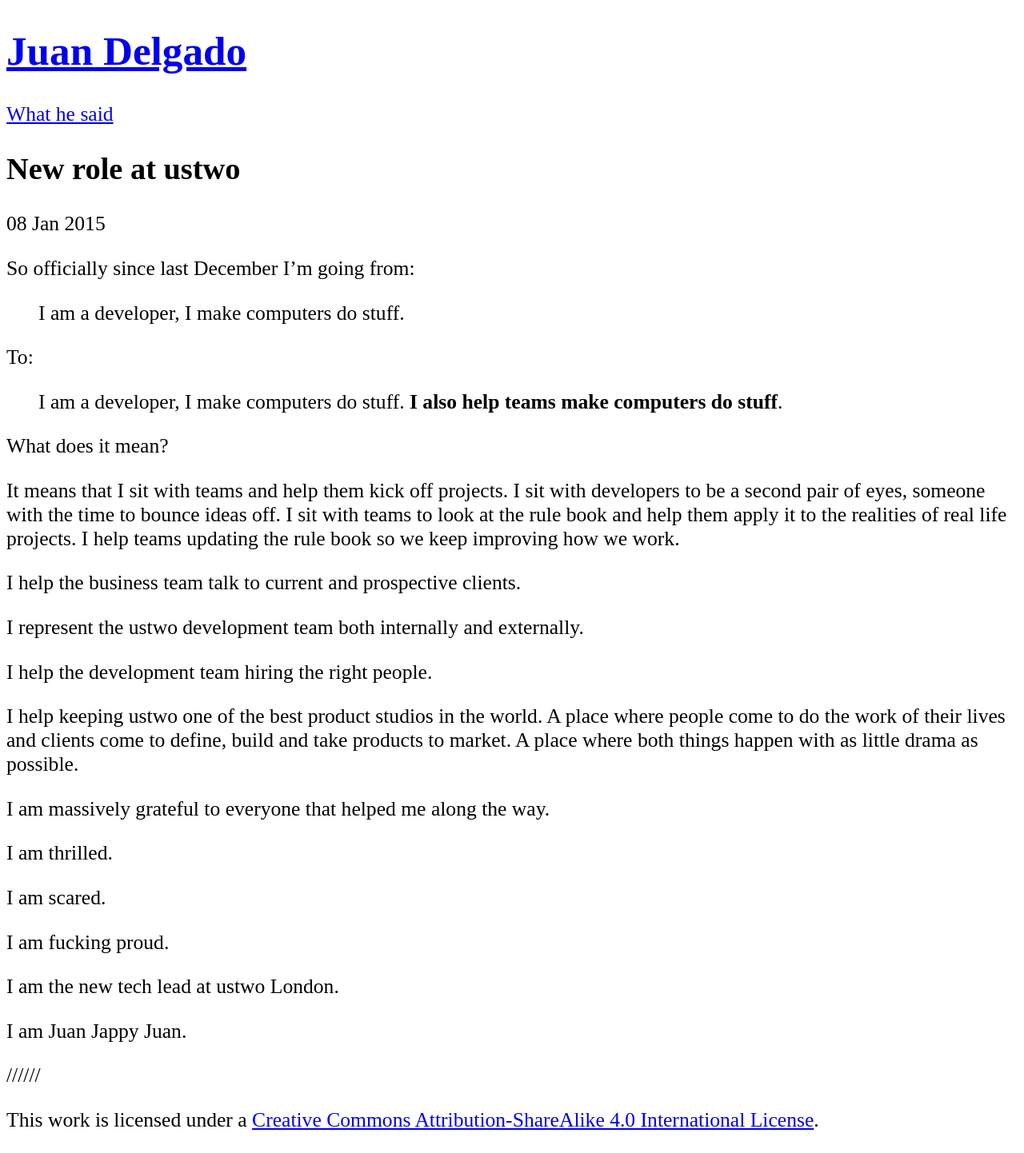
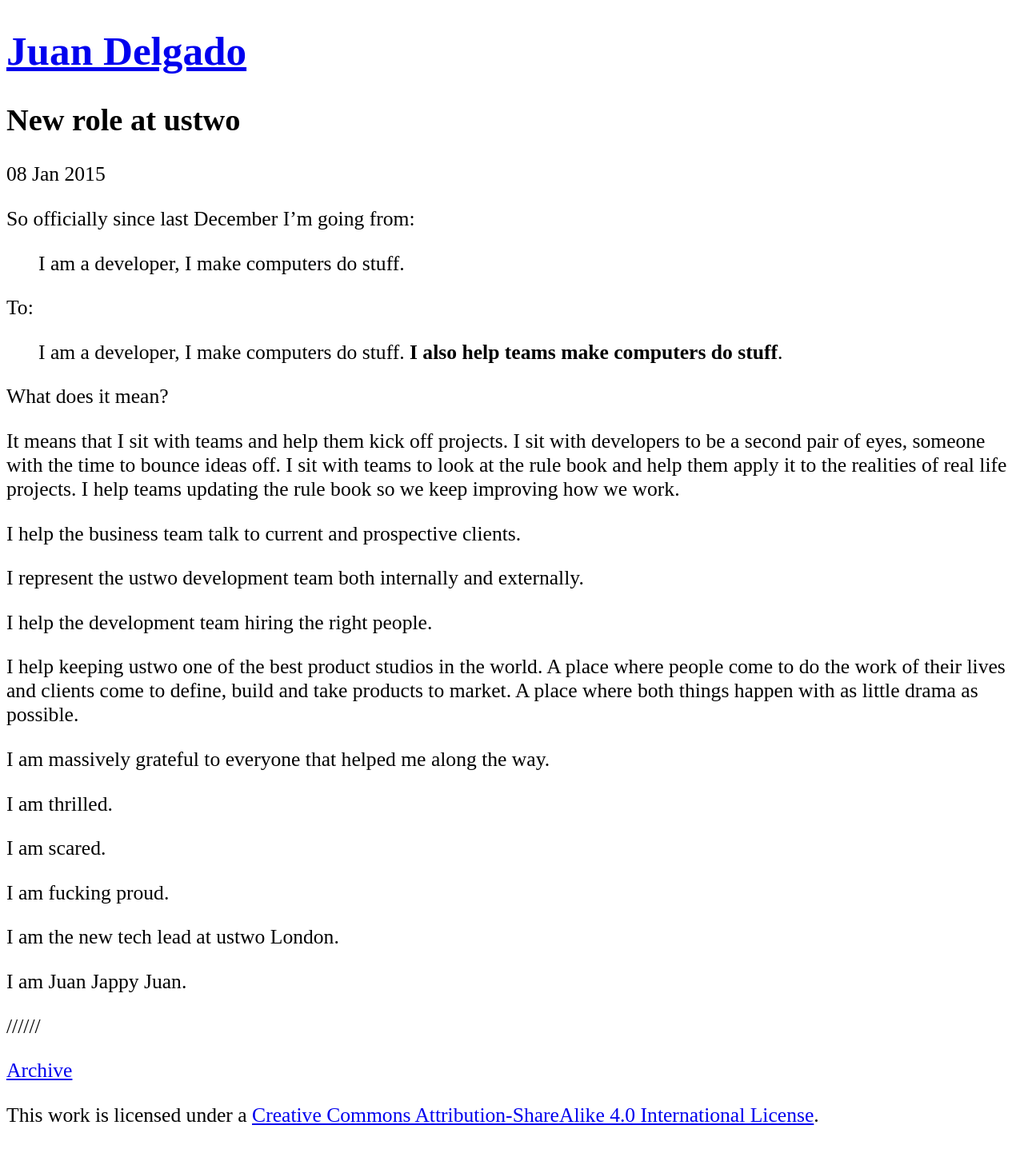
Before and after one commit to juandelgado/blog.juandelgado.es, a Jekyll site: the page built from _posts/2015-01-08-new-role-at-ustwo.md, in a window 1280 px wide. Shown: the whole page at 80% size. Built offline with Jekyll 4.4.1, drawn with Linux system fonts in a browser that asks for light colours.

Commit message:
Removing unnecessary markup.

```diff
--- a/_layouts/default.html
+++ b/_layouts/default.html
@@ -11,16 +11,10 @@
 	</style>
 </head>
 <body>
-
-	<div class="site">
-	<div class="header">
-		<h1 class="title"><a href="/">{{ site.name }}</a></h1>
-		<a class="extra" href="/archive">What he said</a>
-	</div>
-
+	<h1><a href="/">{{ site.name }}</a></h1>
 	{{ content }}
-	</div>
 	<p>//////</p>
+	<a href="/archive">Archive</a>
 	<p>This work is licensed under a <a rel="license" href="http://creativecommons.org/licenses/by-sa/4.0/">Creative Commons Attribution-ShareAlike 4.0 International License</a>.</p>
 </body>
 </html>
--- a/_layouts/post.html
+++ b/_layouts/post.html
@@ -2,8 +2,5 @@
 layout: default
 ---
 <h2>{{ page.title }}</h2>
-<p class="meta">{{ page.date | date_to_string }}</p>
-
-<div class="post">
+<p>{{ page.date | date_to_string }}</p>
 {{ content }}
-</div>
```
